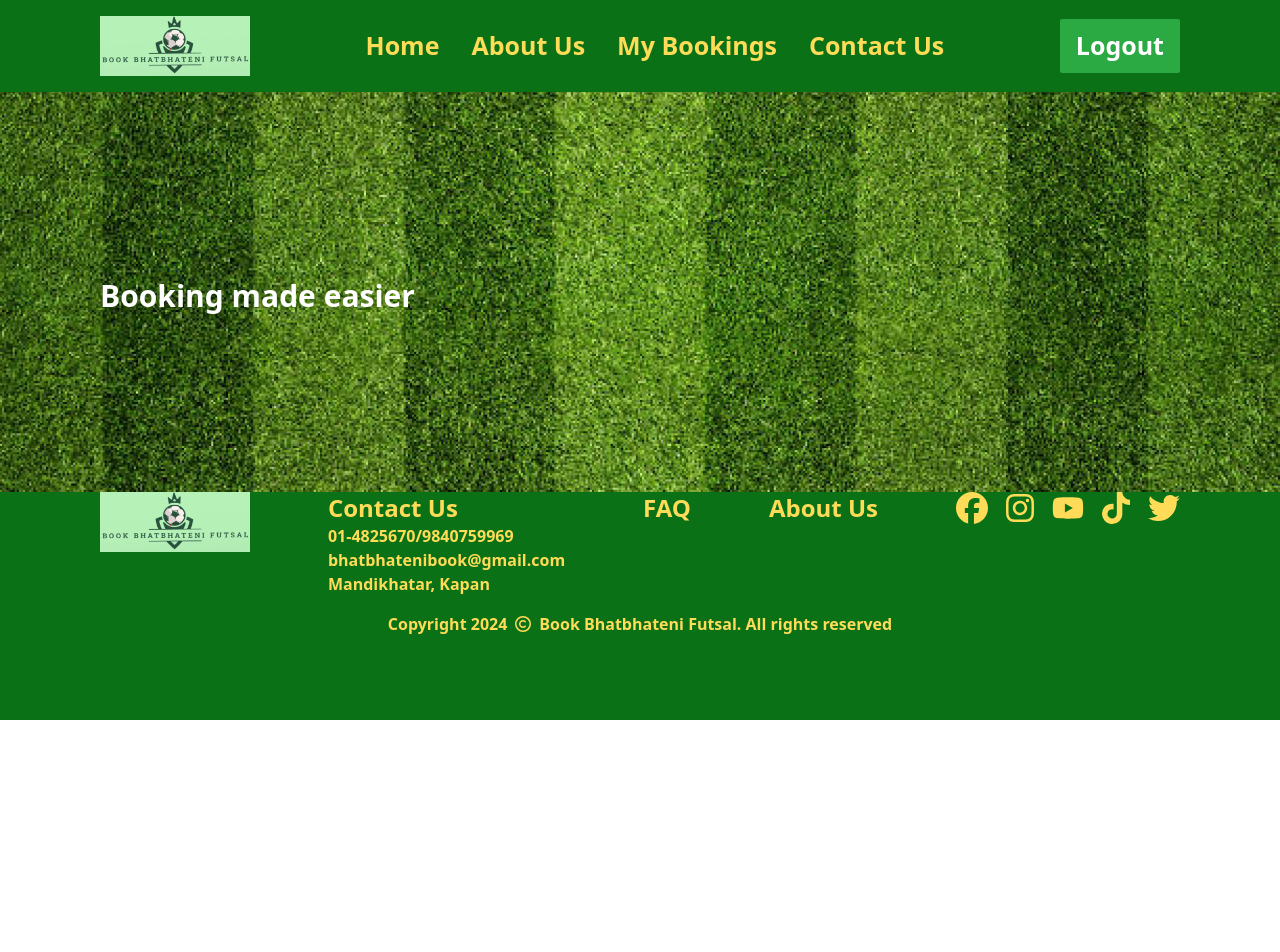
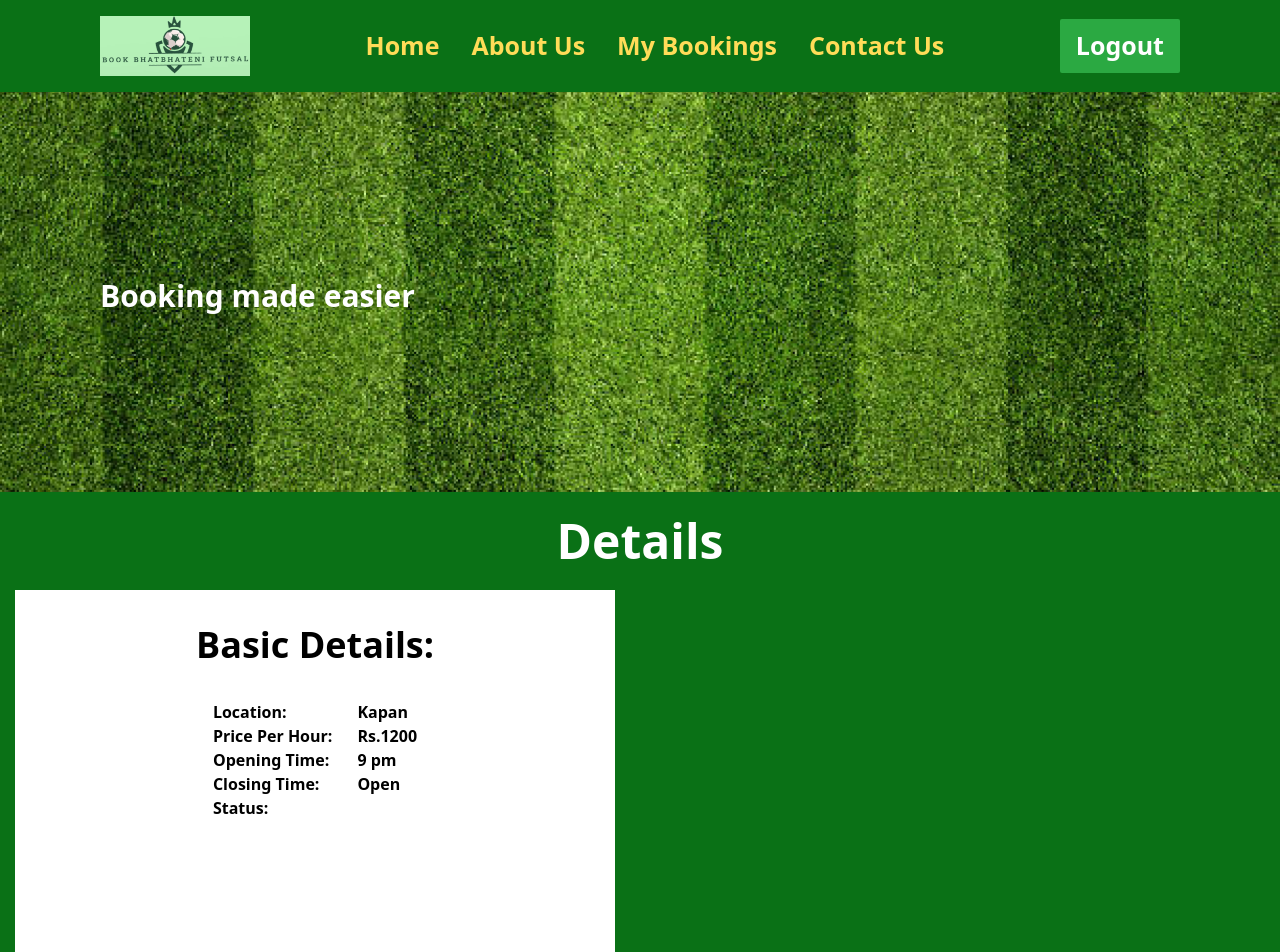
Before and after one commit to nigamrai/Futsal-BS, a React (Vite) app in the folder client/: page / in a window 1280 px wide. Shown: the top 952 px of the page. Before the commit the page ends 800 px from the top, so only its background shows below. Built offline with nearby package versions, Linux system fonts and the light colour scheme.

Commit message:
added basic details

```diff
--- a/client/src/pages/HomePage.jsx
+++ b/client/src/pages/HomePage.jsx
@@ -20,6 +20,32 @@ function HomePage(){
             <h1 className="text-6xl text-[#FFDC58] font-bold w-[700px]">{futsalData.futsalName}</h1>
             <p className="text-white font-bold text-3xl">Booking made easier</p>
         </div>
+        <div>
+            <p className="text-center text-white text-5xl font-bold mt-[25px]">
+                    Details
+            </p>
+        </div>
+        <div className="mt-[25px]">
+            <div className="bg-[#FFFFFF] w-[600px] ml-[15px] h-[500px] flex-col">
+                <p className="text-center text-black text-4xl font-bold p-[35px]">Basic Details:</p>
+                <div className="flex gap-[25px] justify-center font-bold">
+                    <div className="text-[black]">
+                        <p className="underline-offset-1">Location:</p>
+                        <p className="underline-offset-2">Price Per Hour:</p>
+                        <p className="underline-offset-4">Opening Time:</p>
+                        <p className="underline-offset-8">Closing Time:</p>
+                        <p className="underline-offset-8">Status:</p>
+                    </div>
+                    <div className="text-[black]">
+                        <p className="underline-offset-1">Kapan</p>
+                        <p className="underline-offset-2">Rs.1200</p>
+                        <p className="underline-offset-4">{futsalData.map((futsal)=>futsal.futsalOpeningTime)}</p>
+                        <p className="underline-offset-8">9 pm</p>
+                        <p className="underline-offset-8">Open</p>
+                    </div>
+                 </div>
+            </div>
+        </div>
     </HomeLayout>
 }
 export default HomePage;
--- a/client/src/pages/Signup.jsx
+++ b/client/src/pages/Signup.jsx
@@ -49,7 +49,7 @@ function Signup() {
       }
 
       if(!signupData.password.match(/^(?=.*[a-z])(?=.*[A-Z])(?=.*\d)(?=.*[@$!%*?&])[A-Za-z\d@$!%*?&]{8,}$/)) {
-        toast.error("Password must have minimum eight and maximum 10 characters, at least one uppercase letter, one lowercase letter, one number and one special character");
+        toast.error("Password must have minimum eight characters, at least one uppercase letter, one lowercase letter, one number and one special character");
         return;
       }
 
```
Also changed, not shown: 1 other file (tests, documents, lock files or other folders).
